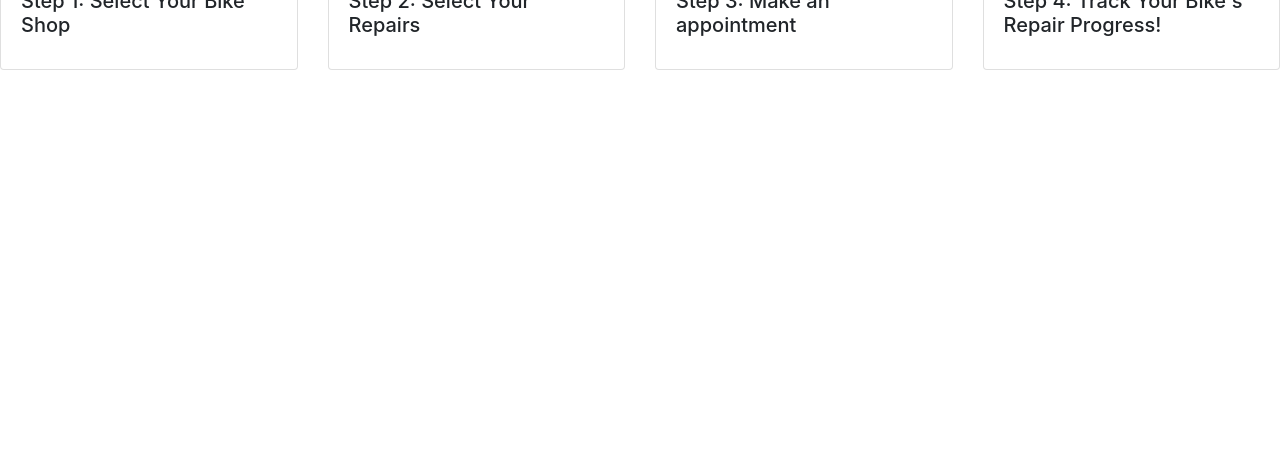
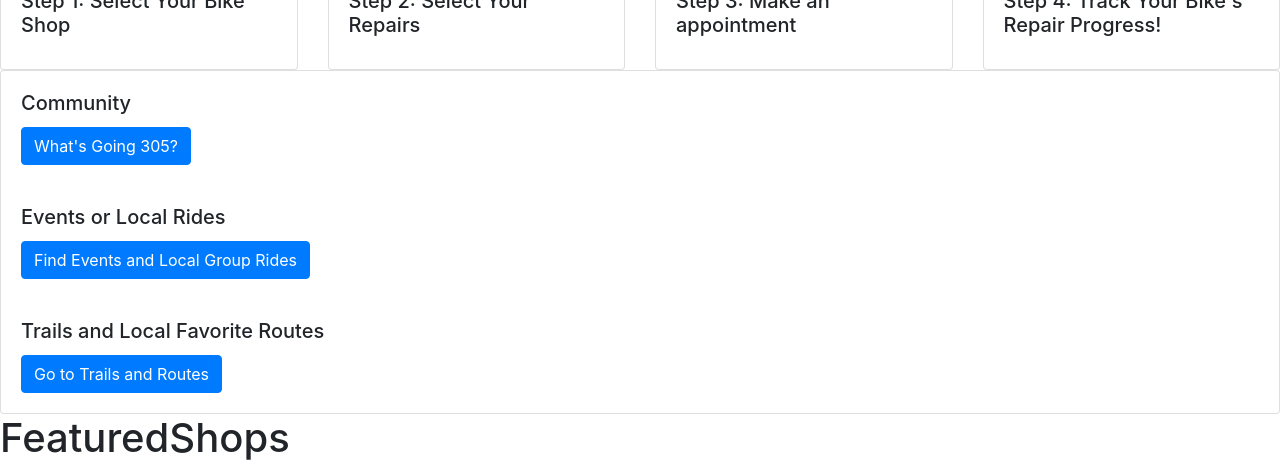
Before and after one commit to wyncode/c39_bike_shop, a React (Create React App) app in the folder client/: page / in a window 1280 px wide. Shown: the part 446-913 px from the top of the page. Before the commit the page ends 800 px from the top, so only its background shows below. Built offline with nearby package versions, Linux system fonts and the light colour scheme; the HTML template or start-up script is replaced by a standard one.

Commit message:
working on featured shops

```diff
--- a/client/src/components/InfoCards.js
+++ b/client/src/components/InfoCards.js
@@ -1,5 +1,26 @@
 import React from 'react';
 
-export default function FullWidthGrid() {
-  return <h1>InfoCard</h1>;
+export default function InfoCards() {
+  return (
+    <div class="card">
+      <div class="card-body">
+        <h5 class="card-title">Community</h5>
+        <a href="#" class="btn btn-primary">
+          What's Going 305?
+        </a>
+      </div>
+      <div class="card-body">
+        <h5 class="card-title">Events or Local Rides</h5>
+        <a href="#" class="btn btn-primary">
+          Find Events and Local Group Rides
+        </a>
+      </div>
+      <div class="card-body">
+        <h5 class="card-title">Trails and Local Favorite Routes</h5>
+        <a href="#" class="btn btn-primary">
+          Go to Trails and Routes
+        </a>
+      </div>
+    </div>
+  );
 }
--- a/client/src/pages/Home.js
+++ b/client/src/pages/Home.js
@@ -1,8 +1,8 @@
 import React from 'react';
 import HeroImage from '../components/HeroImage';
 import HowItWorks from '../components/HowItWorks';
-// import InfoCards from '../components/InfoCards';
-// import FeaturedShops from '../components/FeaturedShops';
+import InfoCards from '../components/InfoCards';
+import FeaturedShops from '../components/FeaturedShops';
 // import AboutUs from '../components/AboutUs';
 import Navigation from '../components/navigation';
 
@@ -12,6 +12,8 @@ const Home = () => {
       <Navigation />
       <HeroImage />
       <HowItWorks />
+      <InfoCards />
+      <FeaturedShops />
     </div>
   );
 };
```
Also changed, not shown: client/src/components/FeaturedShops.js (+0 -15 lines).
